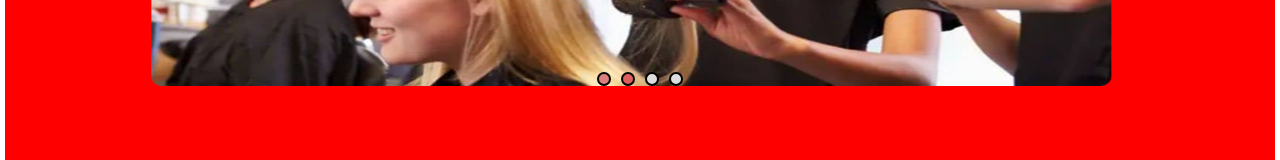
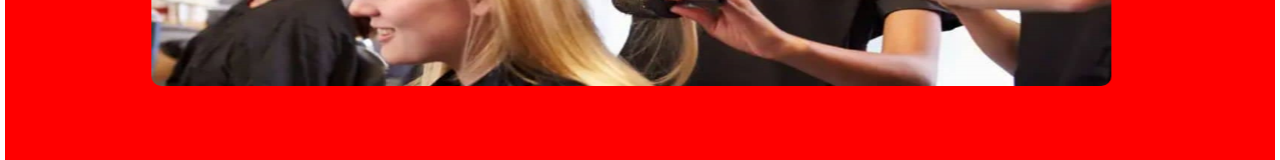
Before and after one commit to victorbatista2020/lojatemplate, a Vue app: page / in a window 1280 px wide. Shown: the part 434-594 px from the top of the page. Built offline with nearby package versions, Linux system fonts and the light colour scheme.

Commit message:
Update about
Foi removido as class navigation, nav-dot,

```diff
--- a/src/components/About.vue
+++ b/src/components/About.vue
@@ -21,12 +21,7 @@
                 </div>
             </div>
 
-            <div class="navigation">
-                <label for="slide1" class="nav-dot"></label>
-                <label for="slide2" class="nav-dot"></label>
-                <label for="slide3" class="nav-dot"></label>
-                <label for="slide4" class="nav-dot"></label>
-            </div>
+
         </div>
     </div>
 </template>
@@ -99,52 +94,19 @@ img {
     text-align: center;
 }
 
-#slide1:checked ~ .slides {
+#slide1:checked~.slides {
     transform: translateX(0);
 }
 
-#slide2:checked ~ .slides {
+#slide2:checked~.slides {
     transform: translateX(-100%);
 }
 
-#slide3:checked ~ .slides {
+#slide3:checked~.slides {
     transform: translateX(-200%);
 }
 
-#slide4:checked ~ .slides {
+#slide4:checked~.slides {
     transform: translateX(-300%);
 }
-
-.navigation {
-    position: absolute;
-    bottom: 20px;
-    left: 50%;
-    transform: translateX(-50%);
-    text-align: center;
-    z-index: 10;
-}
-
-.nav-dot {
-    display: inline-block;
-    width: 10px;
-    height: 10px;
-    background-color: #ddd;
-    border: 2px solid #020202;
-    border-radius: 50%;
-    margin: 0 5px;
-    cursor: pointer;
-    transition: background-color 0.3s;
-}
-
-.nav-dot:hover {
-    background-color: #bdb8cea4;
-}
-
-
-#slide1:checked ~ .navigation .nav-dot:nth-child(1),
-#slide2:checked ~ .navigation .nav-dot:nth-child(2),
-#slide3:checked ~ .navigation .nav-dot:nth-child(3),
-#slide4:checked ~ .navigation .nav-dot:nth-child(4) {
-    background-color: #db0000;
-}
 </style>
```
